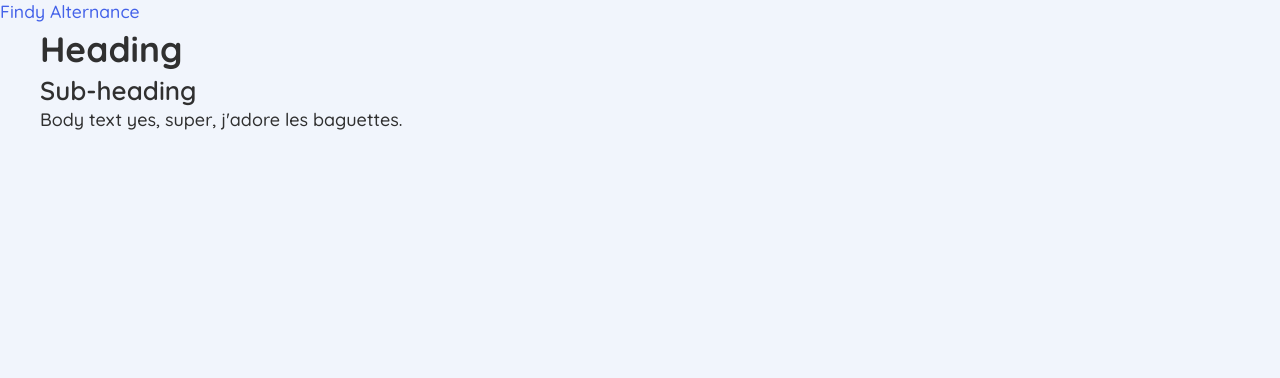
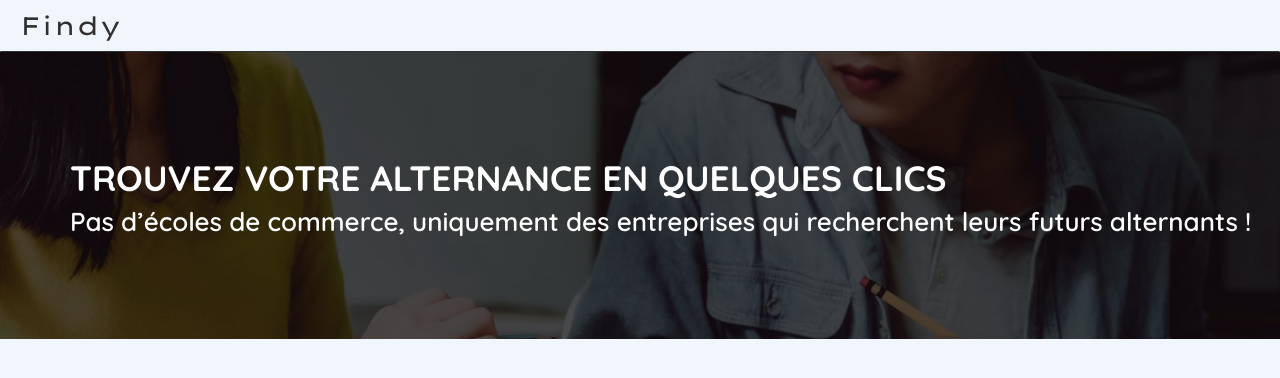
Before and after one commit to Elymne/findy, a Vue app: page / in a window 1280 px wide. Shown: the top 378 px of the page. Built offline with nearby package versions, Linux system fonts and the light colour scheme; the HTML template or start-up script is replaced by a standard one.

Commit message:
feat : Image block added

```diff
--- a/src/ui/assets/fonts.css
+++ b/src/ui/assets/fonts.css
@@ -1,6 +1,6 @@
 @font-face {
   font-family: 'lexend';
-  src: url('./fonts/lexend/LexendTera-Thin.ttf');
+  src: url('./fonts/lexend/LexendTera-Regular.ttf');
 }
 
 @font-face {
@@ -31,14 +31,14 @@ h1 {
   font-family: 'quicksand-bold';
   font-size: 1.96rem;
   font-weight: normal;
-  margin: 0.2rem 0;
+  padding: 0.2rem 0;
 }
 
 h2 {
   font-family: 'quicksand-semibold';
   font-size: 1.44rem;
   font-weight: normal;
-  margin: 0.1rem 0;
+  padding: 0.1rem 0;
 }
 
 label,
@@ -55,15 +55,10 @@ a {
 
 a {
   color: rgb(28, 55, 173);
-
-  transition-property: font-size;
-  transition-duration: 0.2s;
-  transition-delay: 0s;
 }
 
 a:hover {
   background: transparent !important;
   color: rgb(68, 98, 233);
   cursor: pointer;
-  font-size: 0.98rem;
 }
--- /dev/null
+++ b/src/ui/components/ImageBlock.vue
@@ -0,0 +1,94 @@
+<script setup lang="ts"></script>
+
+<template>
+  <section>
+    <div>
+      <h1>TROUVEZ VOTRE ALTERNANCE EN QUELQUES CLICS</h1>
+      <h2>
+        Pas d’écoles de commerce, uniquement des entreprises qui recherchent leurs futurs alternants
+        !
+      </h2>
+    </div>
+  </section>
+</template>
+
+<style scoped>
+@media (min-width: 1280px) {
+  div {
+    padding: 100px 0;
+  }
+
+  h1,
+  h2 {
+    width: 1200px;
+    margin: 0 auto;
+  }
+}
+
+@media (max-width: 1280px) and (min-width: 780px) {
+  div {
+    padding: 100px 30px;
+  }
+}
+
+@media (max-width: 780px) and (min-width: 480px) {
+  div {
+    padding: 100px 30px;
+  }
+}
+
+@media (max-width: 480px) {
+  div {
+    padding: 40px 20px;
+  }
+}
+
+section {
+  position: fixed;
+  width: 100vw;
+  left: 0px;
+
+  background-image: url('./../assets/images/background_top.jpg');
+  background-size: cover;
+}
+
+div {
+  width: 100vw;
+  animation: shade_in 1s cubic-bezier(0, 0, 0.2, 1) 0s 1 normal forwards;
+}
+
+@keyframes shade_in {
+  from {
+    background-color: rgba(0, 0, 0, 0);
+  }
+  to {
+    background-color: rgba(0, 0, 0, 0.6);
+  }
+}
+
+h1,
+h2 {
+  color: white;
+}
+
+h1 {
+  opacity: 0;
+  animation: fade_in_translate 1s cubic-bezier(0, 0, 0.2, 1) 0s 1 forwards;
+}
+
+h2 {
+  opacity: 0;
+  animation: fade_in_translate 1s cubic-bezier(0, 0, 0.2, 1) 0.4s 1 forwards;
+}
+
+@keyframes fade_in_translate {
+  from {
+    opacity: 0;
+    transform: translateX(-40px);
+  }
+  to {
+    opacity: 1;
+    transform: translateX(0px);
+  }
+}
+</style>
--- a/src/ui/components/NavBar.vue
+++ b/src/ui/components/NavBar.vue
@@ -5,33 +5,63 @@
     <nav aria-label="Navbar">
       <ul>
         <li>
-          <RouterLink to="/">Findy Alternance</RouterLink>
+          <RouterLink to="/">Findy</RouterLink>
         </li>
       </ul>
     </nav>
+    <hr />
   </header>
 </template>
 
 <style>
-@media (min-width: 1300px) {
+@media (min-width: 1280px) {
+  nav {
+    width: 1200px;
+    margin: 0 auto;
+  }
 }
 
-@media (min-width: 700px) and (max-width: 1300px) {
+@media (max-width: 1280px) and (min-width: 780px) {
+  nav {
+    margin: 0 20px;
+  }
 }
 
-@media (max-width: 700px) {
+@media (max-width: 780px) and (min-width: 480px) {
+  nav {
+    margin: 0 10px;
+  }
 }
 
-header > nav {
+@media (max-width: 480px) {
+  nav {
+    margin: 0 4px;
+  }
+}
+
+header {
+  width: 100vw;
   display: flex;
-  flex-direction: row;
-  align-items: top;
+  flex-direction: column;
+}
+
+header > hr {
+  border-bottom: 1px solid rgb(48, 48, 48);
+  border-top: none;
 }
 
 header > nav > ul {
+  list-style-type: none;
+  margin: 10px 0;
 }
 
 header > nav > ul > li > a {
   text-decoration: none;
+
+  font-family: 'lexend';
+  font-size: 1.4rem;
+  letter-spacing: 0px;
+
+  color: rgb(48, 48, 48);
 }
 </style>
--- a/src/ui/pages/HomePage.vue
+++ b/src/ui/pages/HomePage.vue
@@ -1,9 +1,7 @@
-<script setup lang="ts"></script>
+<script setup lang="ts">
+import ImageBlock from '../components/ImageBlock.vue'
+</script>
 
 <template>
-  <main>
-    <h1>Heading</h1>
-    <h2>Sub-heading</h2>
-    <p>Body text yes, super, j'adore les baguettes.</p>
-  </main>
+  <ImageBlock />
 </template>
--- a/src/ui/pages/TestPage.vue
+++ b/src/ui/pages/TestPage.vue
@@ -11,9 +11,7 @@ onBeforeMount(async () => {
 </script>
 
 <template>
-  <main>
-    <h1 v-if="SampleState.status == Status.LOADING">Chargement…</h1>
-    <h1 v-if="SampleState.status == Status.FAILURE">Echec</h1>
-    <h1 v-if="SampleState.status == Status.SUCCESS">Succès du chargement</h1>
-  </main>
+  <h1 v-if="SampleState.status == Status.LOADING">Chargement…</h1>
+  <h1 v-if="SampleState.status == Status.FAILURE">Echec</h1>
+  <h1 v-if="SampleState.status == Status.SUCCESS">Succès du chargement</h1>
 </template>
```
Also changed, not shown: src/ui/assets/images/background_top.jpg (added).
